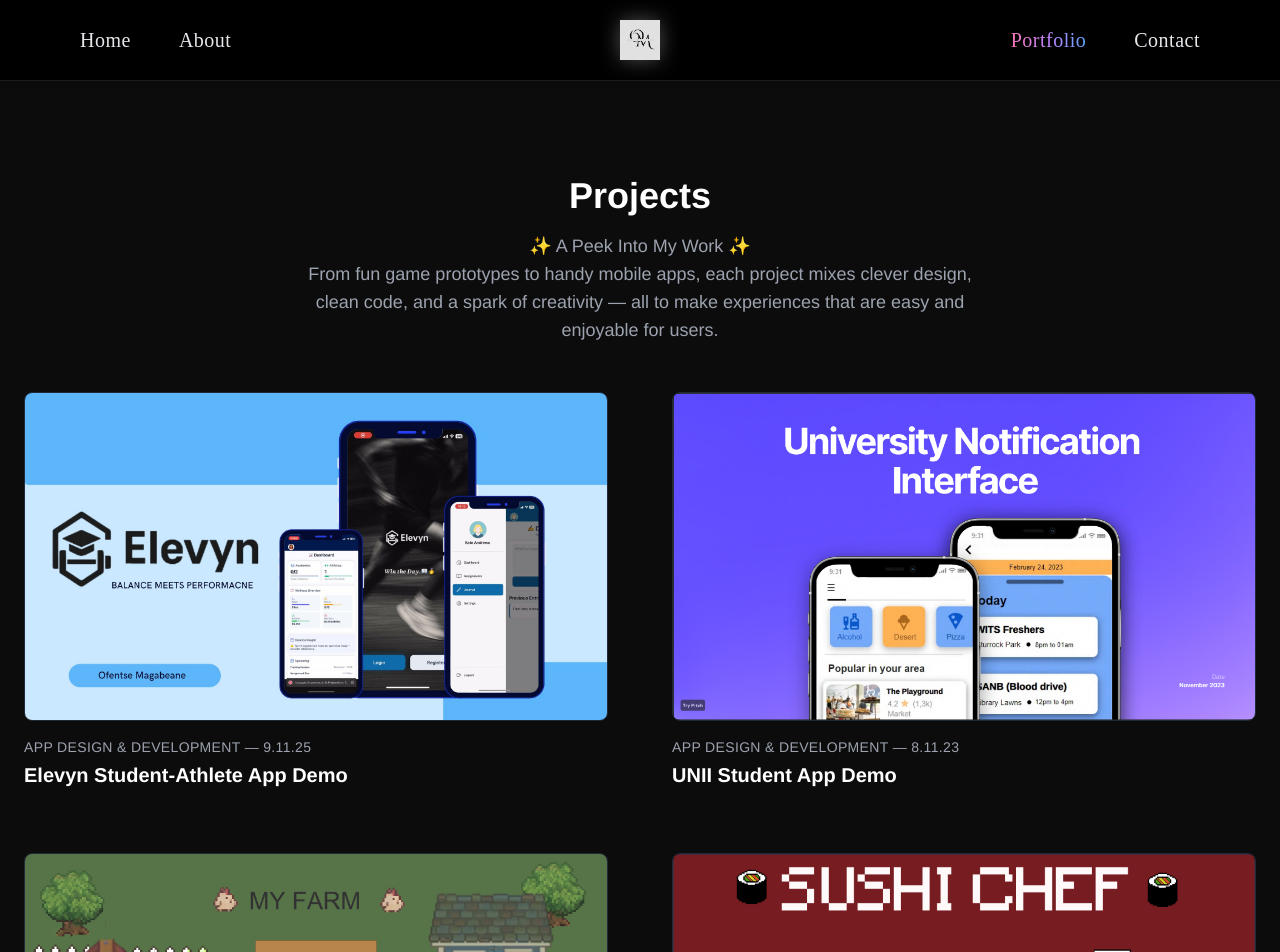
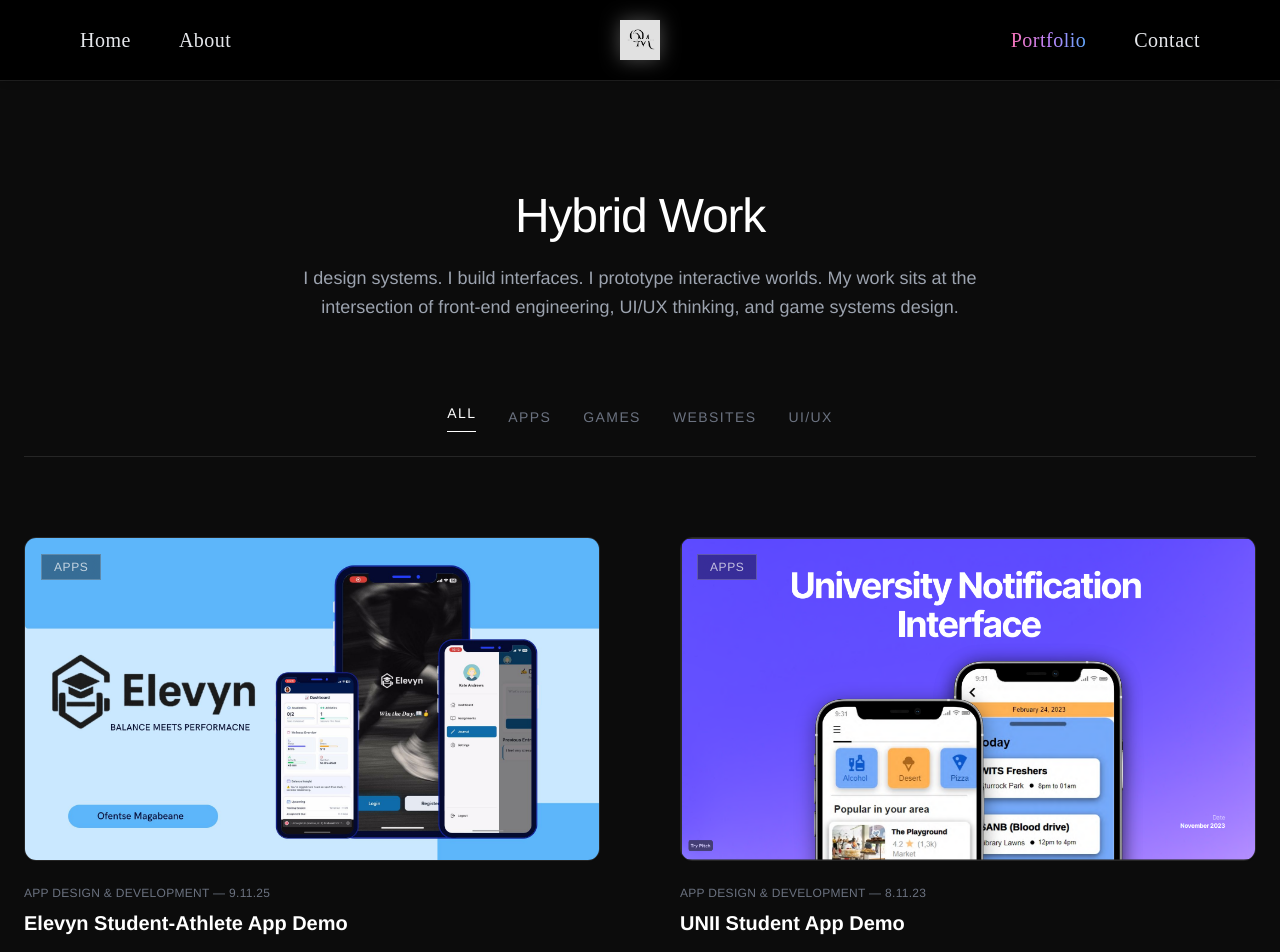
Before and after one commit to codedbyfefe/OMagabeane-Portfolio, a React (Create React App) app: page /portfolio in a window 1280 px wide. Shown: the top 952 px of the page. Built offline with nearby package versions, Linux system fonts and the light colour scheme.

Commit message:
Project section update

```diff
--- a/src/components/ProjectCard.js
+++ b/src/components/ProjectCard.js
@@ -1,13 +1,38 @@
 import { Link } from "react-router-dom";
 
-function ProjectCard({ title, description, image, slug }) {
+function ProjectCard({ title, description, image, slug, category }) {
   return (
-    <Link to={`/projects/${slug}`} className="group cursor-pointer transition-transform duration-300 hover:scale-[1.02]">
-      <div className="relative overflow-hidden rounded-lg border border-gray-800">
-        <img src={image} alt={title} className="w-full h-auto object-cover" />
+    <Link
+      to={`/projects/${slug}`}
+      className="group block transition-all duration-500 hover:-translate-y-2"
+    >
+      <div className="relative overflow-hidden rounded-xl border border-neutral-800 bg-neutral-900/40 backdrop-blur-sm">
+
+        {/* Category Tag */}
+        <span className="absolute top-4 left-4 text-xs tracking-wider uppercase px-3 py-1 border border-white/20 text-white/70 bg-black/40 backdrop-blur-md">
+          {category}
+        </span>
+
+        {/* Image */}
+        <img
+          src={image}
+          alt={title}
+          className="w-full h-auto object-cover transition-transform duration-700 group-hover:scale-105"
+        />
+
+        {/* Subtle overlay on hover */}
+        <div className="absolute inset-0 bg-gradient-to-t from-black/40 to-transparent opacity-0 group-hover:opacity-100 transition duration-500" />
       </div>
-      <p className="mt-4 text-sm text-gray-400 tracking-wide uppercase">{description}</p>
-      <h3 className="text-xl font-semibold text-white mt-1">{title}</h3>
+
+      <div className="mt-6 space-y-2">
+        <p className="text-xs text-gray-500 tracking-wide uppercase">
+          {description}
+        </p>
+
+        <h3 className="text-xl font-semibold text-white group-hover:text-purple-400 transition-colors duration-300">
+          {title}
+        </h3>
+      </div>
     </Link>
   );
 }
--- a/src/data/projects.js
+++ b/src/data/projects.js
@@ -3,6 +3,7 @@
   {
     slug: "elevyn-app",
     title: "Elevyn Student-Athlete App Demo",
+    category: "Apps",
     description: "App Design & Development — 9.11.25",
     image: "/images/Elevyn Poster.jpg",
     role: "UX/UI Designer & Front-End Developer — led user research, competitor analysis, wireframing, prototyping in Figma, and implemented the front-end in React Native",
@@ -30,6 +31,7 @@
   {
     slug: "UNII-App",
     title: "UNII Student App Demo",
+    category: "Apps",
     description: "App Design & Development — 8.11.23",
     image: "/images/UNII1.png",
     role: "UX/UI Designer & Front-End Developer(programmer) — contributed to user research, wireframing, and prototyping; collaborated on feature scoping and UI implementation",
@@ -56,6 +58,7 @@
   {
     slug: "resource-management-game",
     title: "Resource Management Game",
+    category: "Games",
     description: "Game Design & Development — 7.5.22",
     image: "/images/RM1.png",
     role: "Game Designer & Developer — led game concept creation, mechanic design, art direction, UI implementation, and integration of accessibility features.",
@@ -79,6 +82,7 @@
   {
     slug: "sushi-game",
     title: "Clicker Game",
+    category: "Games",
     description: "Game Design & Development — 9.6.21",
     image: "/images/SG1.png",
     role: "Game Designer & Developer — led game concept creation, mechanic design, art direction and UI implementation",
@@ -100,6 +104,7 @@
   {
     slug: "portfolio-website",
     title: "Portfolio Website",
+    category: "Websites",
     description: "Web Design & Development — 7.6.25",
     image: "/images/PRT1.png",
     role: "Designer & Developer — led concept creation, wireframing, prototyping, front-end development, and content curation.",
--- a/src/pages/Portfolio.js
+++ b/src/pages/Portfolio.js
@@ -1,25 +1,58 @@
-import ProjectCard from '../components/ProjectCard';
-import projects from '../data/projects';
+import { useState } from "react";
+import ProjectCard from "../components/ProjectCard";
+import projects from "../data/projects";
 
 function Portfolio() {
+  const [activeCategory, setActiveCategory] = useState("All");
+
+  const categories = ["All", "Apps", "Games", "Websites", "UI/UX"];
+
+  const filteredProjects =
+    activeCategory === "All"
+      ? projects
+      : projects.filter((proj) => proj.category === activeCategory);
+
   return (
-    <section className="bg-[#0c0c0c] text-white px-6 py-24">
+    <section className="bg-[#0c0c0c] text-white px-6 py-28">
       <div className="max-w-7xl mx-auto">
+
         {/* Heading */}
-        <h2 className="text-4xl font-bold mb-4 text-center">Projects</h2>
+        <div className="text-center mb-20">
+          <h2 className="text-5xl font-light tracking-tight mb-6">
+            Hybrid Work
+          </h2>
 
-        {/* Description */}
-        <p className="text-gray-400 text-lg max-w-2xl mx-auto mb-12 text-center">
-         ✨ A Peek Into My Work ✨ <br/>
-          From fun game prototypes to handy mobile apps, each project mixes clever design, clean code, and a spark of creativity — all to make experiences that are easy and enjoyable for users.
-        </p>
+          <p className="text-gray-400 text-lg max-w-3xl mx-auto leading-relaxed">
+            I design systems. I build interfaces. I prototype interactive worlds.
+            My work sits at the intersection of front-end engineering,
+            UI/UX thinking, and game systems design.
+          </p>
+        </div>
 
-        {/* Project Grid */}
-        <div className="grid grid-cols-1 sm:grid-cols-2 gap-16">
-          {projects.map((proj, i) => (
-            <ProjectCard key={i} {...proj} />
+        {/* Filter Tabs */}
+        <div className="flex justify-center flex-wrap gap-8 mb-20 border-b border-neutral-800 pb-6">
+          {categories.map((category) => (
+            <button
+              key={category}
+              onClick={() => setActiveCategory(category)}
+              className={`text-sm tracking-widest uppercase transition-all duration-300 ${
+                activeCategory === category
+                  ? "text-white border-b border-white pb-2"
+                  : "text-gray-500 hover:text-white"
+              }`}
+            >
+              {category}
+            </button>
           ))}
         </div>
+
+        {/* Grid */}
+        <div className="grid grid-cols-1 sm:grid-cols-2 gap-20 transition-all duration-500">
+          {filteredProjects.map((proj) => (
+            <ProjectCard key={proj.slug} {...proj} />
+          ))}
+        </div>
+
       </div>
     </section>
   );
```
